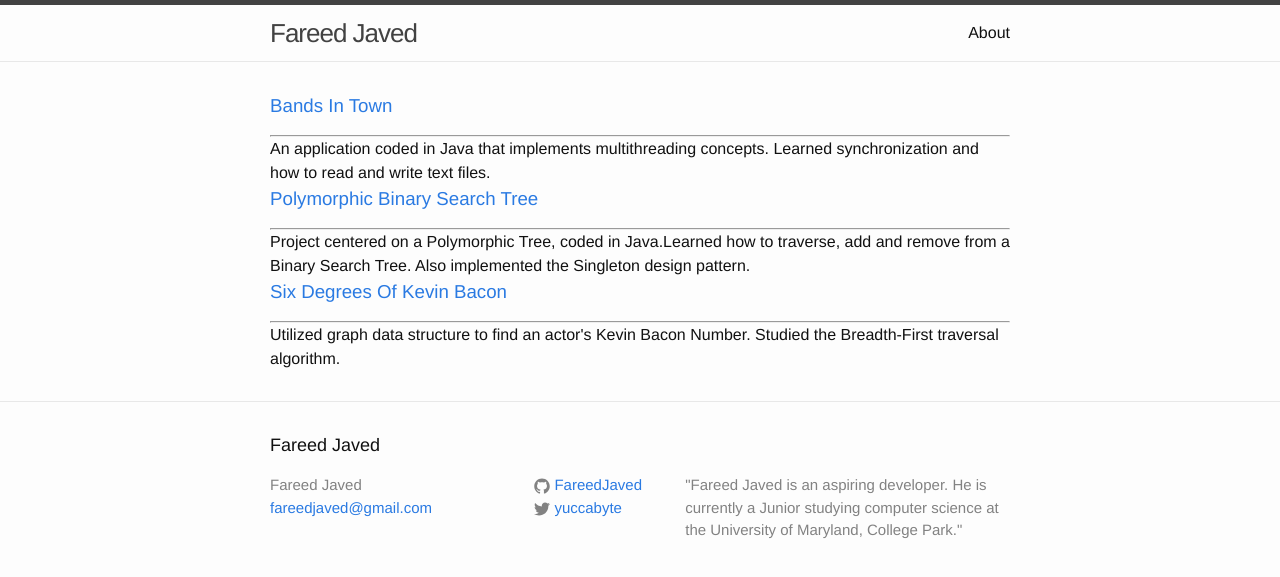
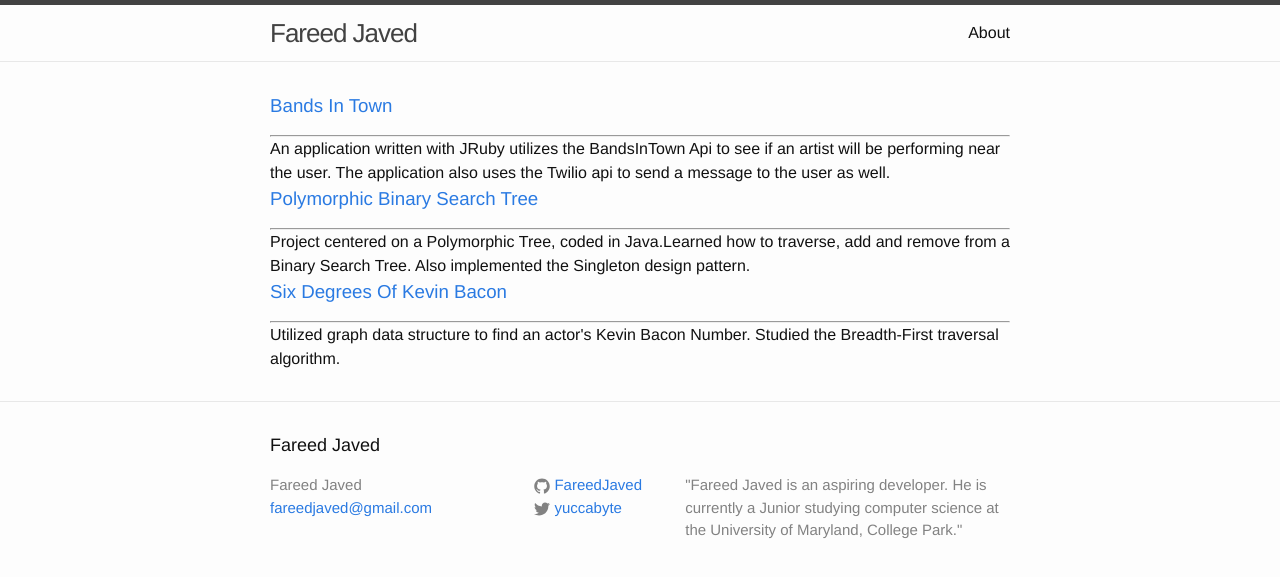
Before and after one commit to FareedJaved/FareedJaved.github.io, a Jekyll site: the page built from index.html, in a window 1280 px wide. Shown: the top 577 px of the page. Built offline with Jekyll 4.4.1, drawn with Linux system fonts in a browser that asks for light colours.

Commit message:
BandsInTown description

```diff
--- a/_includes/projects.html
+++ b/_includes/projects.html
@@ -6,7 +6,8 @@
 			</a>
 		</h3>
         <hr />
-        <span>An application coded in Java that implements multithreading concepts. Learned synchronization and how to read and write text files.</span>
+        <span>An application written with JRuby utilizes the BandsInTown Api to see if an artist will be performing near the user. The application also uses the Twilio api to send a message to the user as well.
+        </span>
 	</div>
 	<div class="col-md-4 project-item">
 	   	<h3>
```
